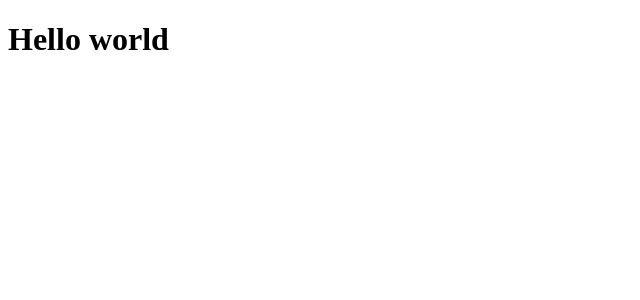
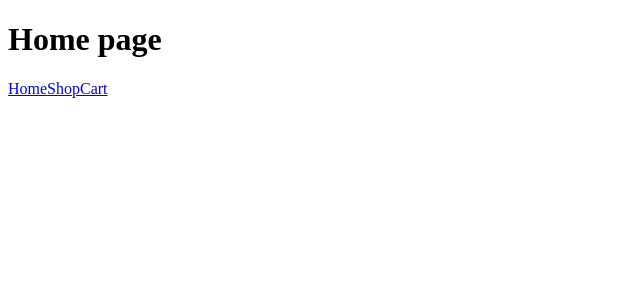
Before and after one commit to RGPin/top-shopping-cart, a React (Vite) app: page / in a window 1280 px wide. Shown: the top 300 px of the page, without its empty margins (0-640 px from the left). Built offline with nearby package versions, Linux system fonts and the light colour scheme.

Commit message:
Set up Link...sss

```diff
--- a/src/Components/App.jsx
+++ /dev/null
@@ -1,12 +0,0 @@
-
-
-function App() {
-
-  return (
-    <>
-      <h1>Hello world</h1>
-    </>
-  )
-}
-
-export default App
--- a/src/Components/CartPage.jsx
+++ b/src/Components/CartPage.jsx
@@ -1,7 +1,14 @@
+import { Link } from "react-router";
 
-
-function CartPage () {
-    return <h1>Cart Page</h1>
+function CartPage() {
+  return (
+    <>
+      <h1>Cart Page</h1>
+      <Link to="/">Home</Link>
+      <Link to="/shop">Shop</Link>
+      <Link to="/cart">Cart</Link>
+    </>
+  );
 }
 
 export default CartPage;
--- a/src/Components/HomePage.jsx
+++ b/src/Components/HomePage.jsx
@@ -1,7 +1,14 @@
+import { Link } from "react-router";
 
-
-function HomePage () {
-    return <h1>Home page</h1>
+function HomePage() {
+  return (
+    <>
+      <h1>Home page</h1>
+      <Link to="/">Home</Link>
+      <Link to="/shop">Shop</Link>
+      <Link to="/cart">Cart</Link>
+    </>
+  );
 }
 
 export default HomePage;
--- a/src/Components/ShopPage.jsx
+++ b/src/Components/ShopPage.jsx
@@ -1,7 +1,14 @@
+import { Link } from "react-router";
 
-
-function ShopPage () {
-    return <h1>Shop page</h1>
+function ShopPage() {
+  return (
+    <>
+      <h1>Shop page</h1>
+      <Link to="/">Home</Link>
+      <Link to="/shop">Shop</Link>
+      <Link to="/cart">Cart</Link>
+    </>
+  );
 }
 
 export default ShopPage;
```
Also changed, not shown: src/main.jsx (+6 -6 lines), src/routes.jsx (+4 -9 lines).
